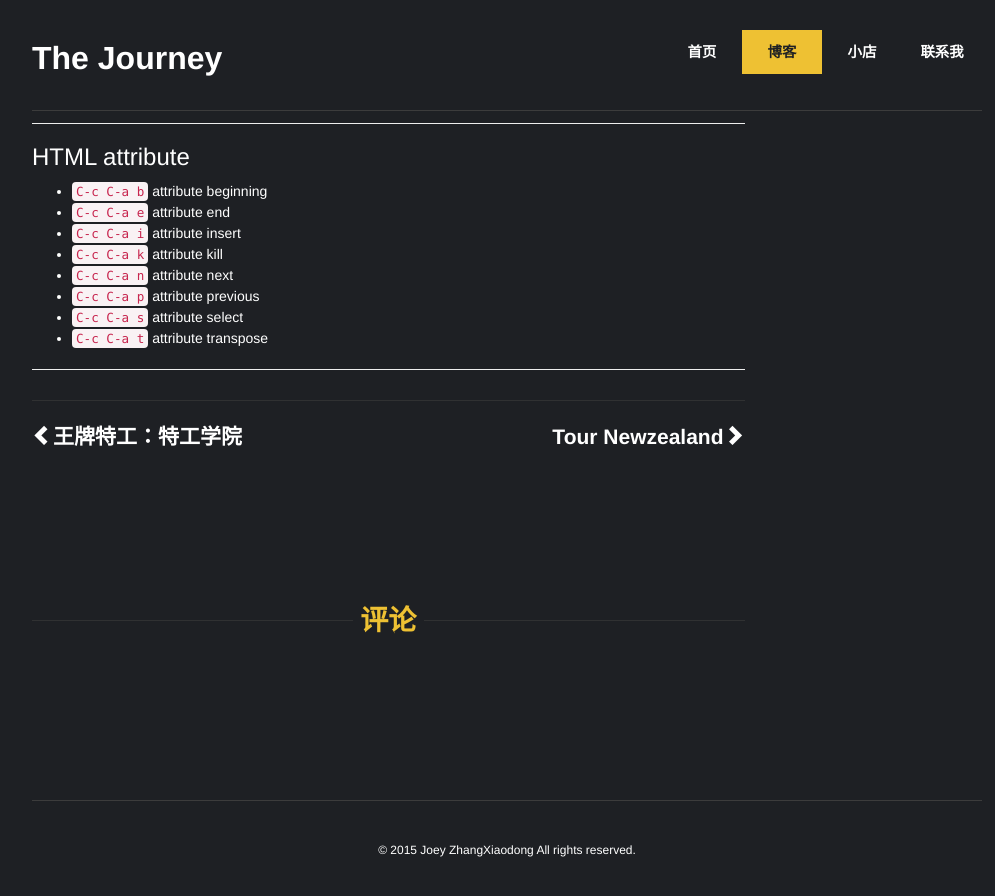
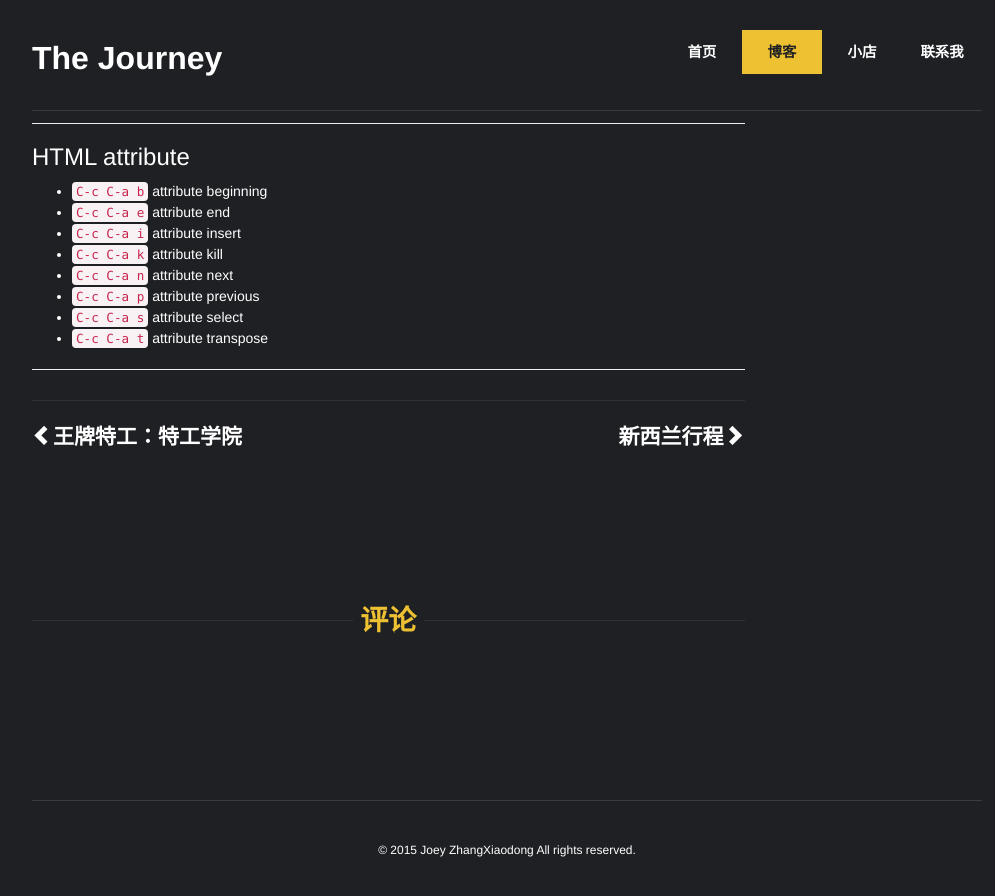
Before and after one commit to JoeYZXd/JoeYZXd.github.io.bakup, a Jekyll site: the page built from _posts/2015-04-12-emacs-web-mode-shortcuts.md, in a window 1280 px wide and 900 px high, scrolled down 1671 px. Shown: the top 896 px of the window, without its empty margins (133-1128 px from the left). Built offline with Jekyll 4.4.1, drawn with Linux system fonts in a browser that asks for light colours; comment, search, counter and statistics services are not loaded.

Commit message:
添加Blog头

```diff
--- a/_posts/2018-03-06-tour-NewZealand.md
+++ b/_posts/2018-03-06-tour-NewZealand.md
@@ -1,3 +1,9 @@
+---
+layout: post
+title: 新西兰行程
+category: Tour
+---
+
 <div id="table-of-contents">
 <h2>Table of Contents</h2>
 <div id="text-table-of-contents">
```
